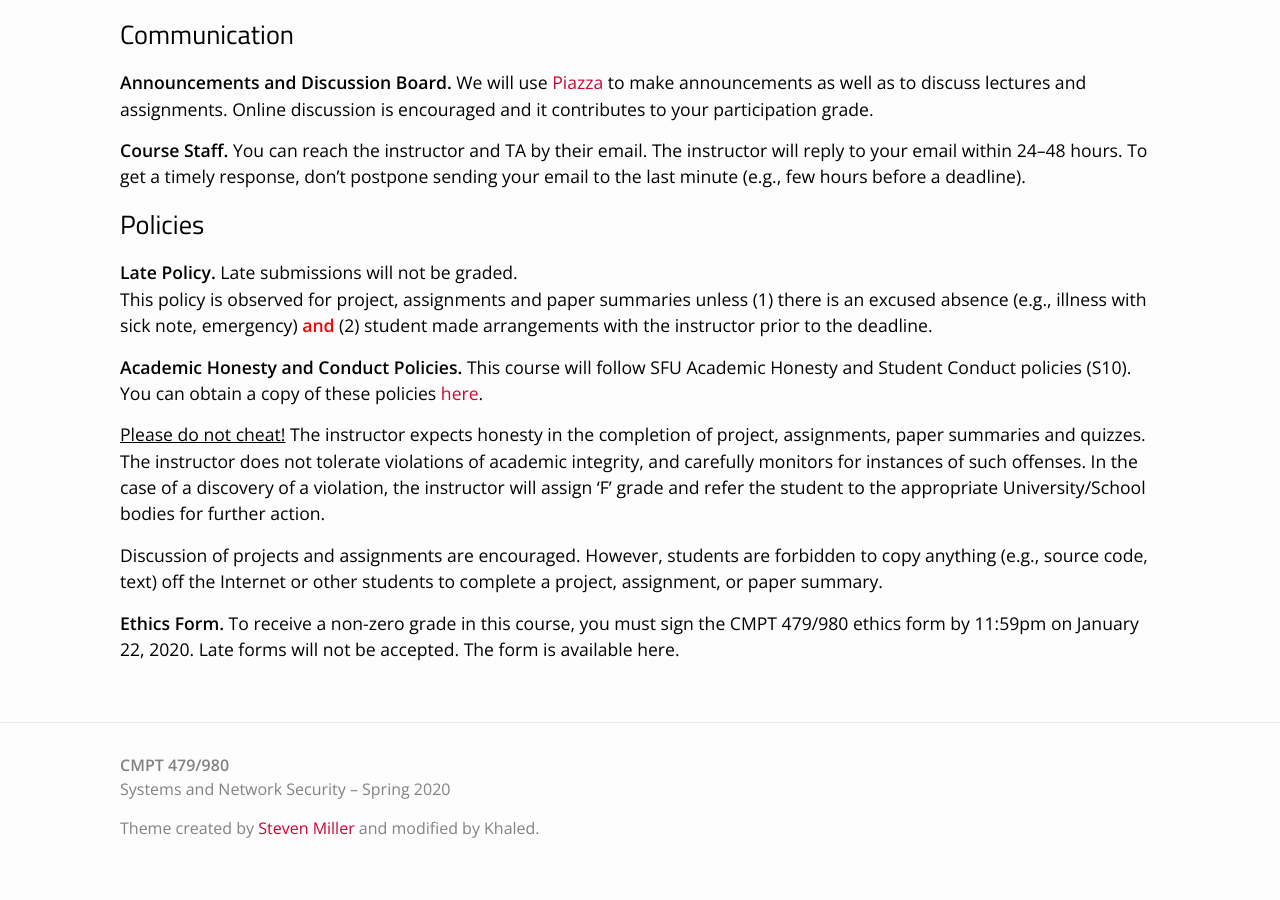
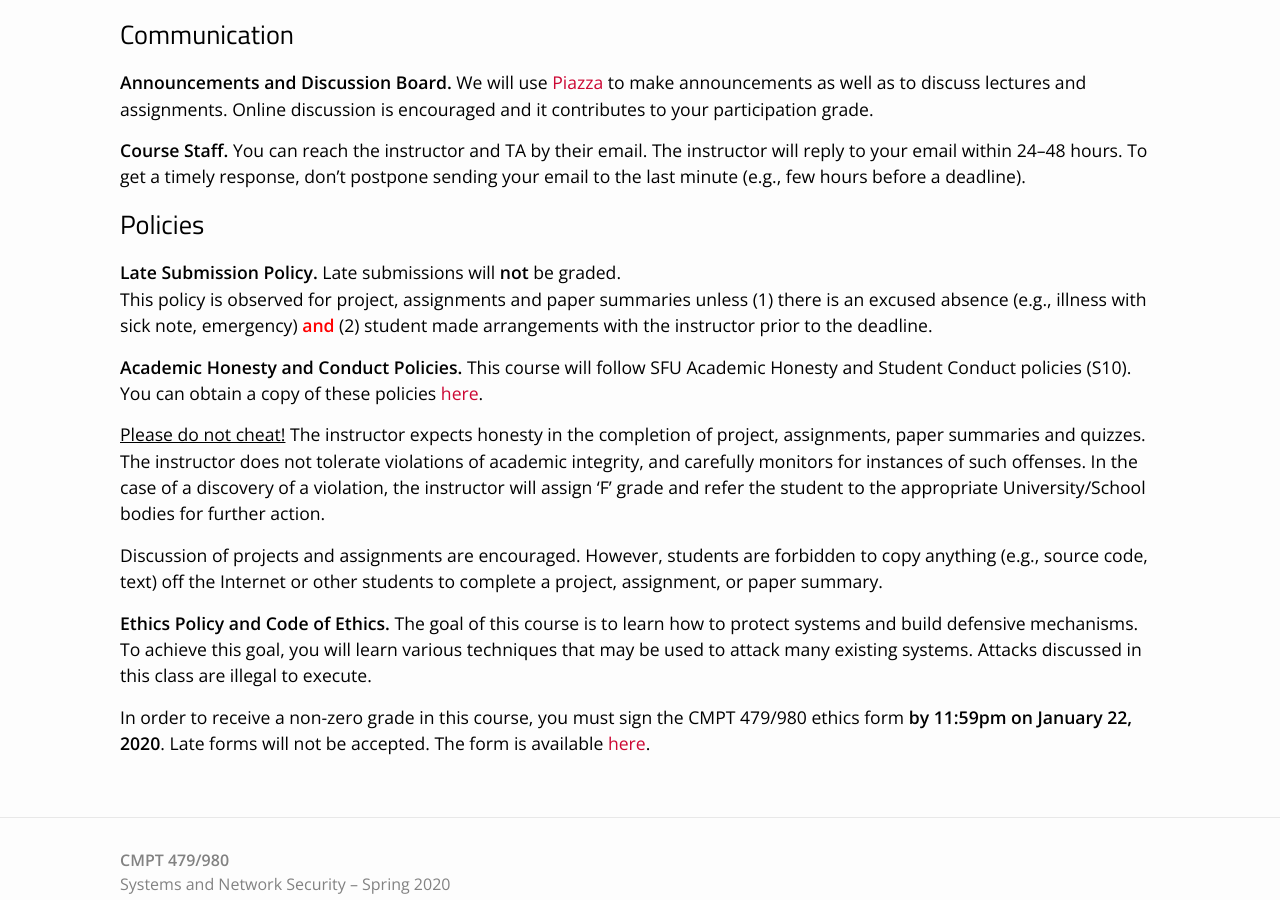
Before and after one commit to alik604/CMPT-479-System-Network-Security, a Jekyll site: the page built from syllabus.md, in a window 1280 px wide and 900 px high, scrolled down 2679 px. Built offline with Jekyll 4.4.1, drawn with Linux system fonts in a browser that asks for light colours; nearby versions of some CDN libraries.

Commit message:
Ethics form

```diff
--- a/_data/lectures.yml
+++ b/_data/lectures.yml
@@ -61,7 +61,7 @@
     url: "/reading/stackguard.pdf"
     ref: R6
   deadlines:
-  - title: Sign online Ethics form
+  - title: Sign online Ethics <a href="https://forms.gle/XzRogNnLaZLf6GEm7" target="_blank">form</a>
 
 
 - title: Return-oriented Programming
--- a/syllabus.md
+++ b/syllabus.md
@@ -147,7 +147,7 @@ To get a timely response, don't postpone sending your email to the last minute (
 Policies
 </h2>
 
-<strong>Late Policy.</strong> Late submissions will not be graded.
+<strong>Late Submission Policy.</strong> Late submissions will <strong>not</strong> be graded.
 <br/>
 This policy is observed for project, assignments and paper summaries unless
 (1) there is an excused absence (e.g., illness with sick note, emergency) <span class="alert">and</span>
@@ -165,6 +165,11 @@ Discussion of projects and assignments are encouraged.
 However, students are forbidden to copy anything (e.g., source code, text) off the Internet or other students
 to complete a project, assignment, or paper summary.
 
-<strong>Ethics Form.</strong>
-To receive a non-zero grade in this course, you must sign the CMPT 479/980 ethics form by 11:59pm on January 22, 2020.
-Late forms will not be accepted. The form is available here.
+<strong>Ethics Policy and Code of Ethics.</strong>
+The goal of this course is to learn how to protect systems and build defensive mechanisms.
+To achieve this goal, you will learn various techniques that may be used to attack many existing systems.
+Attacks discussed in this class are illegal to execute.
+
+In order to receive a non-zero grade in this course,
+you must sign the CMPT 479/980 ethics form <strong>by 11:59pm on January 22, 2020</strong>.
+Late forms will not be accepted. The form is available <a href="https://forms.gle/XzRogNnLaZLf6GEm7" target="_blank">here</a>.
```
